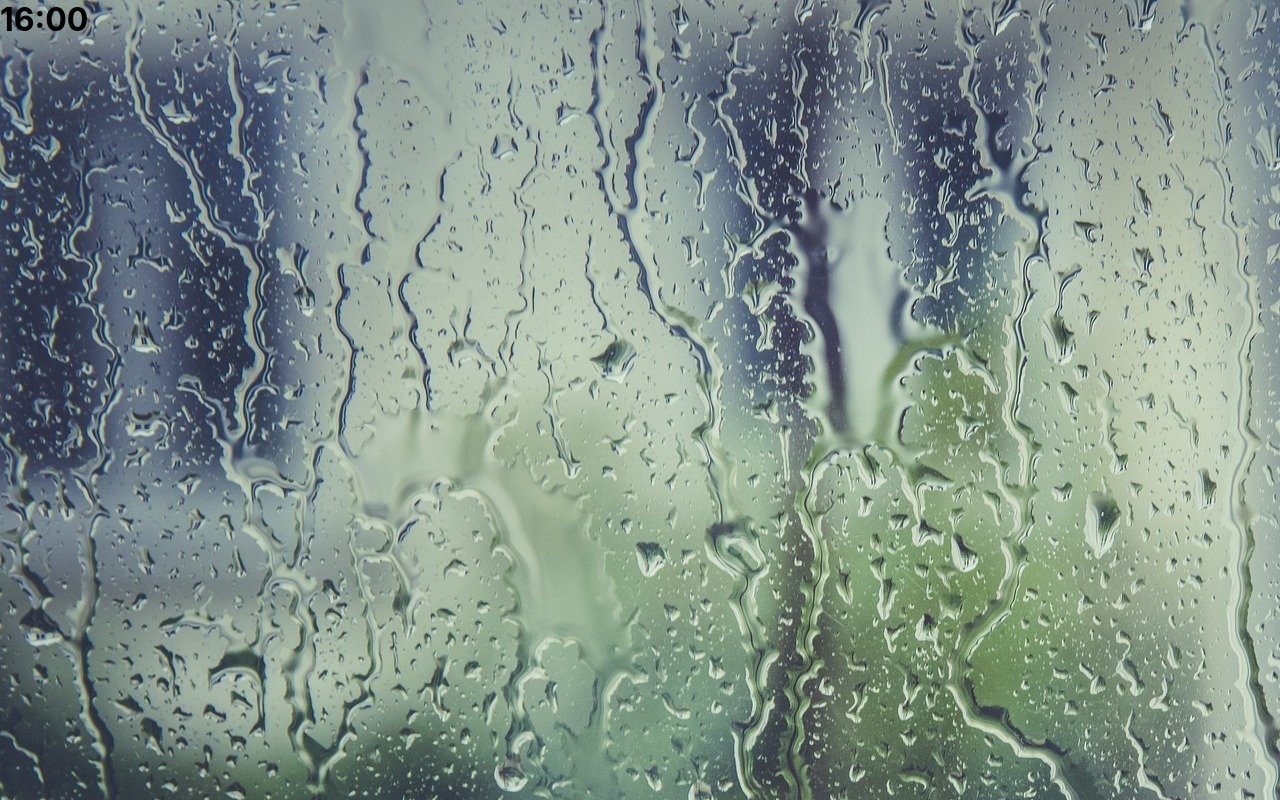
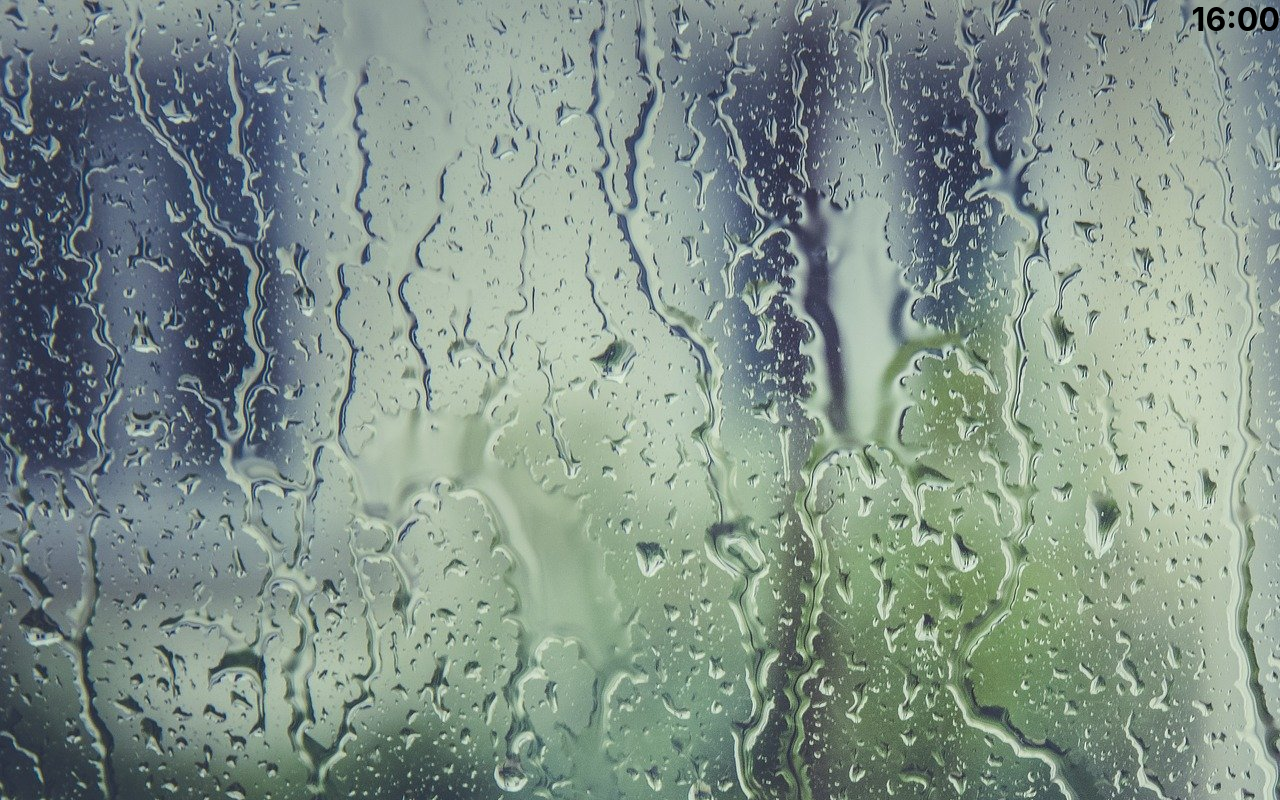
Before and after one commit to artem-p/raindrop, a React (Create React App) app: page / in a window 1280 px wide. Built offline with nearby package versions, Linux system fonts and the light colour scheme.

Commit message:
datetime to right

```diff
--- a/src/App.css
+++ b/src/App.css
@@ -2,3 +2,8 @@
   height: 100vh;
   background-image: url("./img/rain-stoppers-1920.jpg");
 }
+
+.datetime-container {
+  display: flex;
+  justify-content: flex-end;
+}
--- a/src/App.js
+++ b/src/App.js
@@ -5,7 +5,9 @@ import DateTime from './DateTime';
 function App() {
   return (
     <div className="app">
-      <DateTime />
+      <div className="datetime-container">
+        <DateTime />
+      </div>
     </div>
   );
 }
```
